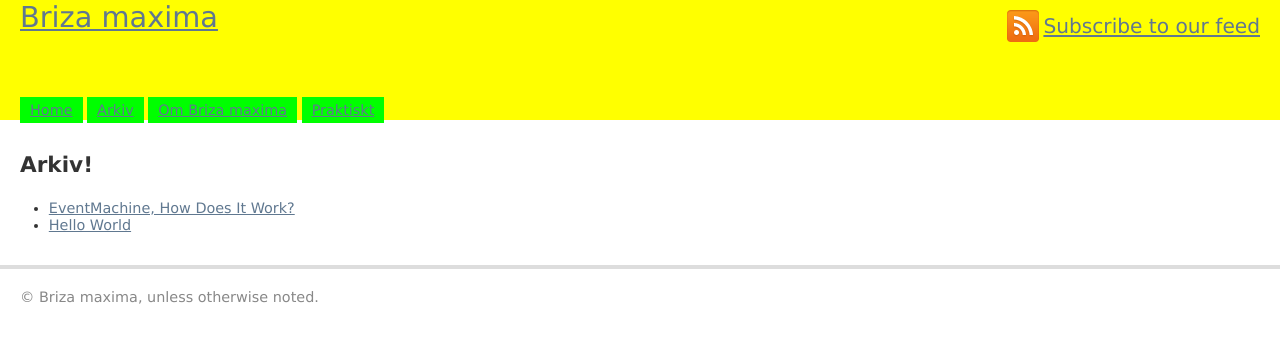
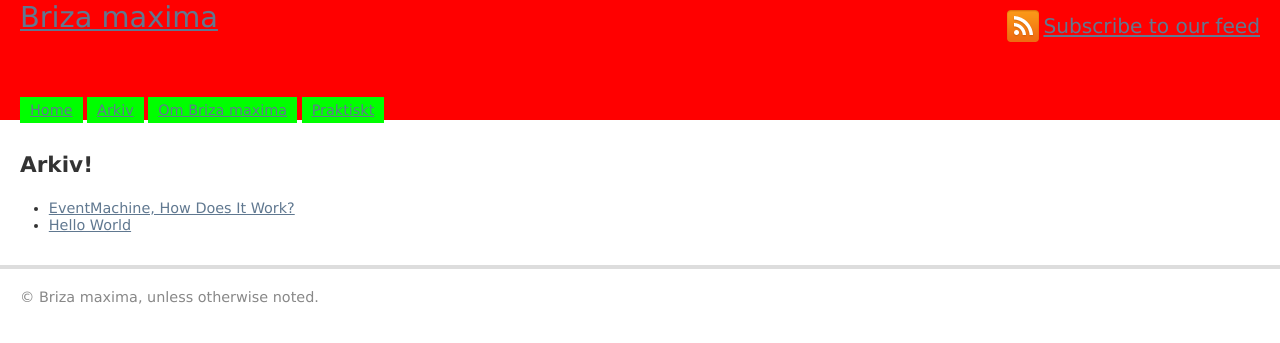
Before and after one commit to briza/briza.se, a Jekyll site: the page built from archives.html, in a window 1280 px wide. Shown: the top 343 px of the page. Built offline with Jekyll 4.4.1, drawn with Linux system fonts in a browser that asks for light colours; Markdown is read by kramdown in place of the engine named in the settings.

Commit message:
Changed background color

```diff
--- a/stylesheets/style.css
+++ b/stylesheets/style.css
@@ -193,7 +193,7 @@ header {
     height: 100px;
     margin: 0;
     padding: 10px 20px;
-    background: yellow;
+    background: red;
 }
 
     header a.home {
```
